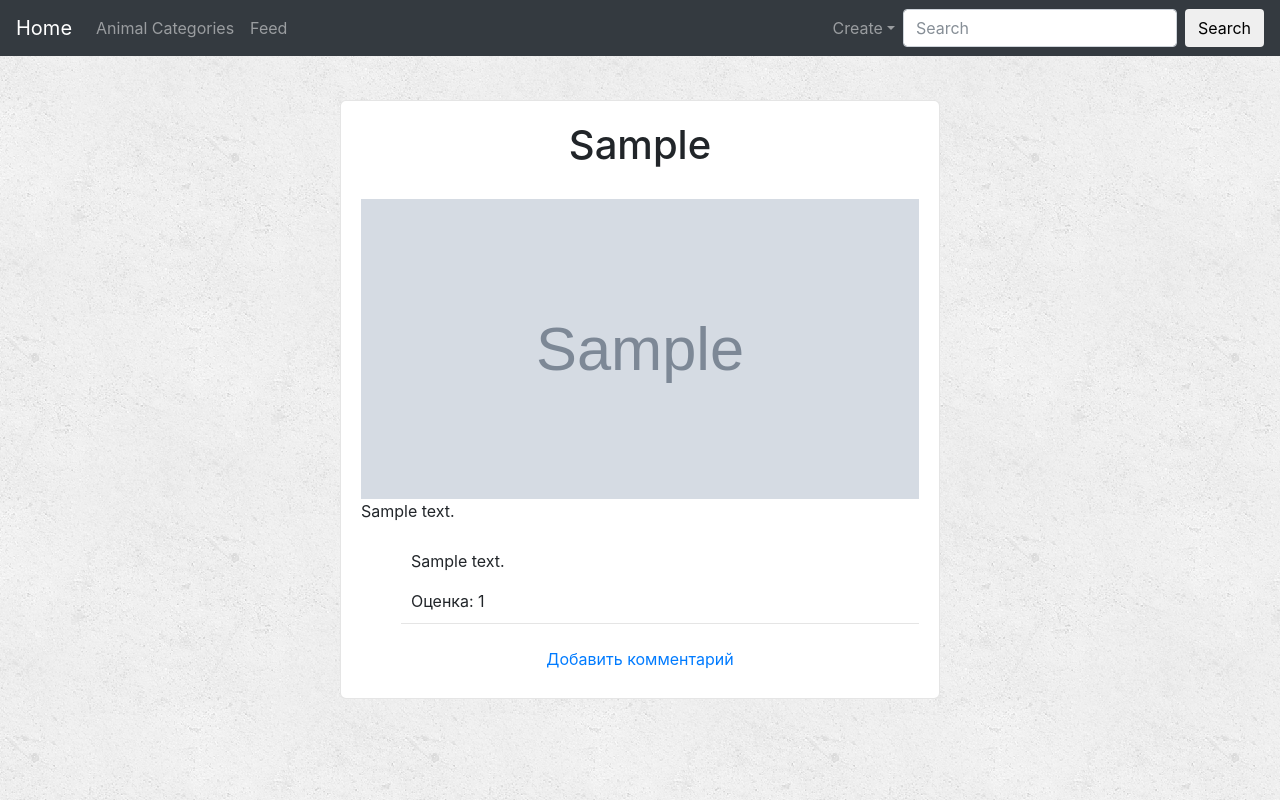
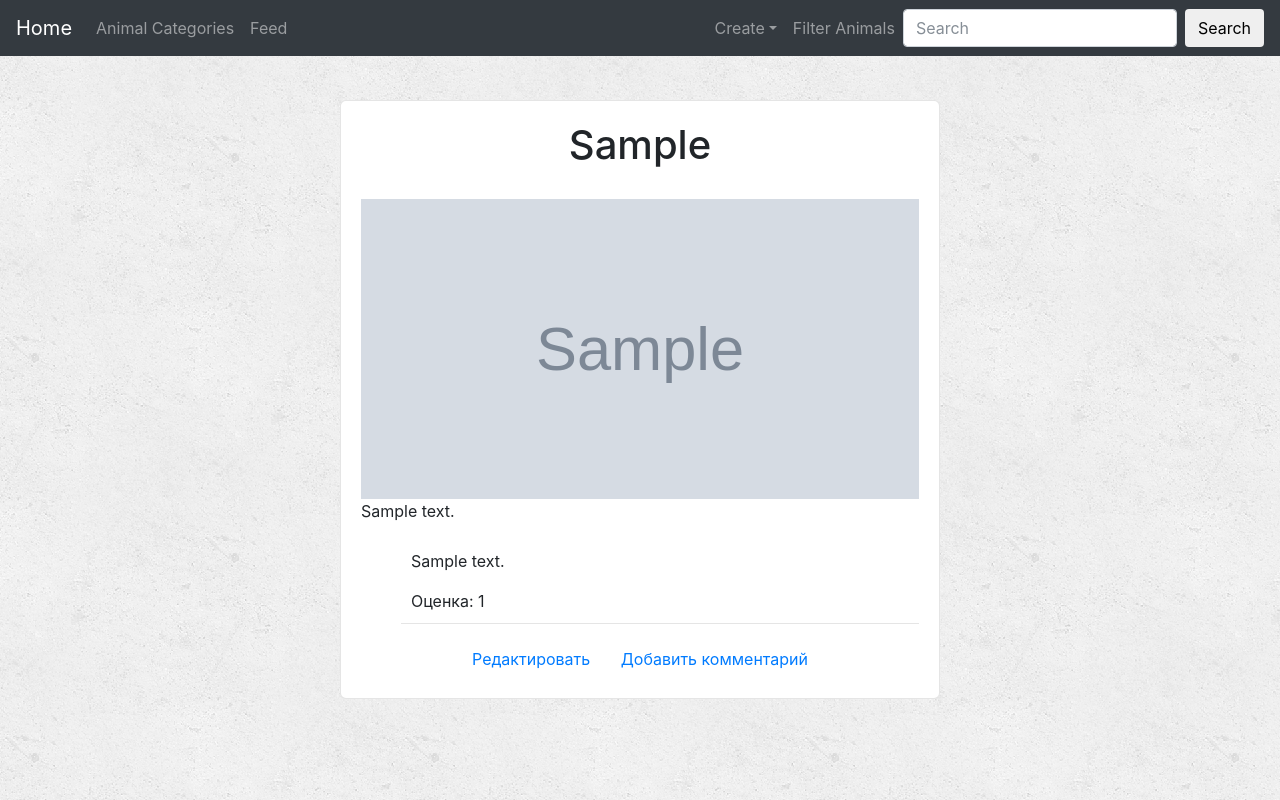
Before and after one commit to homich77/PetShopHomework, a Django app: page /shop/1/ in a window 1280 px wide. Run offline with Django 3.2, Linux system fonts and the light colour scheme; tables that the repository leaves empty hold one stand-in row (values such as "Sample post"); grey boxes marked "Sample" are stand-in pictures; some libraries are stand-ins or nearby versions.

Commit message:
Added edit animal

```diff
--- a/shop_app/templates/shop_app/animal_detail.html
+++ b/shop_app/templates/shop_app/animal_detail.html
@@ -1,15 +1,18 @@
 {% extends 'shop_app/base.html' %}
 {% block content %}
 <div class="animal-detail">
-    <h1>{{ animal.breed  }}</h1>
-        <img src="{{ animal.image_url }}" alt="Animal image" width="100%" height="300">
-        <p>{{ animal.description }}<p>
-    <ul>
-        {% for comment in animal.comment_set.all %}
-            <li> <p>{{ comment.comment_text }}</p> Оценка: {{ comment.mark }}</li>
-        {% endfor %}
+    <h1>{{ animal.breed }}</h1>
+    <img src="{{ animal.image_url }}" alt="Animal image" width="100%" height="300">
+    <p>{{ animal.description }}
+    <p>
+        <ul>
+            {% for comment in animal.comment_set.all %}
+            <li>
+    <p>{{ comment.comment_text }}</p> Оценка: {{ comment.mark }}</li>
+    {% endfor %}
     </ul>
     <div align="center">
+        <a href="{% url 'update_animal' animal.id  %}" class="btn btn-default">Редактировать</a>
         <a href="{% url 'add_comment' animal.id  %}" class="btn btn-default">Добавить комментарий</a>
     </div>
 </div>
--- a/shop_app/templates/shop_app/base.html
+++ b/shop_app/templates/shop_app/base.html
@@ -24,13 +24,13 @@
                 <li class="nav-item">
                     <a class="nav-link" href="{% url 'types_list'  %}">Animal Categories</a>
                 </li>
-                 <li class="nav-item">
+                <li class="nav-item">
                     <a class="nav-link" href="{% url 'feed_list'  %}">Feed</a>
                 </li>
             </ul>
             <ul class="nav navbar-nav navbar-right">
                 <li class="nav-item dropdown">
-                    <a class="nav-link dropdown-toggle"  id="dropdown01" data-toggle="dropdown"
+                    <a class="nav-link dropdown-toggle" id="dropdown01" data-toggle="dropdown"
                        aria-haspopup="true" aria-expanded="false">Create</a>
                     <div class="dropdown-menu" aria-labelledby="dropdown01">
                         <a class="dropdown-item" href="{% url 'animal_create'  %}">Create Animal</a>
@@ -38,8 +38,10 @@
                         <a class="dropdown-item" href="{% url 'type_create'  %}">Create Category</a>
                     </div>
                 </li>
+                <li>
+                    <a class="nav-link" href="{% url 'filter'  %}">Filter Animals</a>
+                </li>
             </ul>
-            </li>
             <form class="form-inline my-2 my-lg-0" action="/shop/search/" method="get">
                 <input class="form-control mr-sm-2" type="text" name="q" placeholder="Search">
                 <button class="btn my-2 my-sm-0" type="submit">Search</button>
--- a/shop_app/urls.py
+++ b/shop_app/urls.py
@@ -8,11 +8,11 @@ urlpatterns = [
     url(r'^$', views.AnimalList.as_view(), name='animal_list'),
     url(r'^(?P<pk>\d+)/$', views.AnimalDetails.as_view(), name='animal_detail'),
     url(r'^create/$', views.AnimalCreateView.as_view(), name='animal_create'),
+    url(r'^(?P<pk>\d+)/update/$', views.AnimalUpdateView.as_view(), name='update_animal'),
 
     url(r'^feed/$', views.FeedList.as_view(), name='feed_list'),
     url(r'^feed/create/$', views.FeedCreateView.as_view(), name='feed_create'),
     url(r'^feed/(?P<pk>\d+)/$', views.FeedDetails.as_view(), name='feed_detail'),
-
 
     url(r'^types/$', views.AnimalTypeList.as_view(), name='types_list'),
     url(r'^types/(?P<pk>\d+)/$', views.AnimalTypeDetail.as_view(), name='type_detail'),
@@ -20,6 +20,7 @@ urlpatterns = [
 
     url(r'^(?P<pk>\d+)/new_comment/$', views.CommentAddView.as_view(), name='add_comment'),
 
-    url(r'^filter/$', FilterView.as_view(filterset_class=AnimalFilter, template_name='search/animal_filter.html'),name='filter'),
+    url(r'^filter/$', FilterView.as_view(filterset_class=AnimalFilter, template_name='search/animal_filter.html'),
+        name='filter'),
     url(r'^search/$', views.search),
 ]
--- a/shop_app/views.py
+++ b/shop_app/views.py
@@ -2,7 +2,7 @@ from django.db.models import Avg
 from django.http import HttpResponseRedirect, HttpResponse
 from django.shortcuts import render
 from django.template.loader import get_template
-from django.views.generic import ListView, DetailView, FormView, CreateView
+from django.views.generic import ListView, DetailView, FormView, CreateView, UpdateView
 
 from shop_app.forms import CommentPostForm, AnimalPostForm, FeedPostForm, AnimalTypeForm
 from shop_app.models import Animal, AnimalType, Feed
@@ -32,6 +32,13 @@ class AnimalDetails(DetailView):
     template_name = 'shop_app/animal_detail.html'
     context_object_name = 'animal'
     model = Animal
+
+
+class AnimalUpdateView(UpdateView):
+    form_class = AnimalPostForm
+    model = Animal
+    template_name = 'shop_app/create_form.html'
+    success_url = '/shop/'
 
 
 class FeedList(ListView):
```
